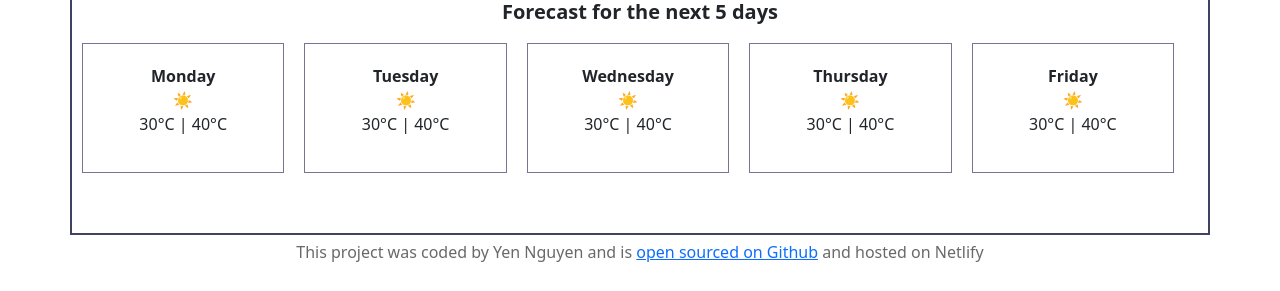
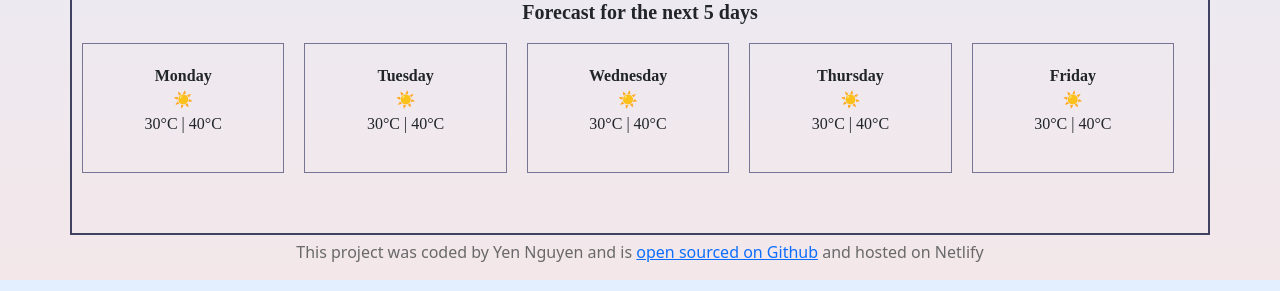
Before and after one commit to yen-hnguyen/weather-app, a plain HTML site: page index.html in a window 1280 px wide. Shown: the part 509-800 px from the top of the page. Drawn offline with nearby package versions, Linux system fonts and the light colour scheme.

Commit message:
Update font and background color

```diff
--- a/src/styles.css
+++ b/src/styles.css
@@ -1,7 +1,12 @@
+body {
+  background: linear-gradient(to top, #f3e7e9 0%, #e3eeff 99%, #e3eeff 100%);
+}
+
 .entire-content {
   padding: 50px;
   margin-top: 50px;
   border: 2px solid rgb(65, 65, 97);
+  font-family: "Merienda";
 }
 
 .current-time {
```
Also changed, not shown: index.html (+1 -0 lines).
